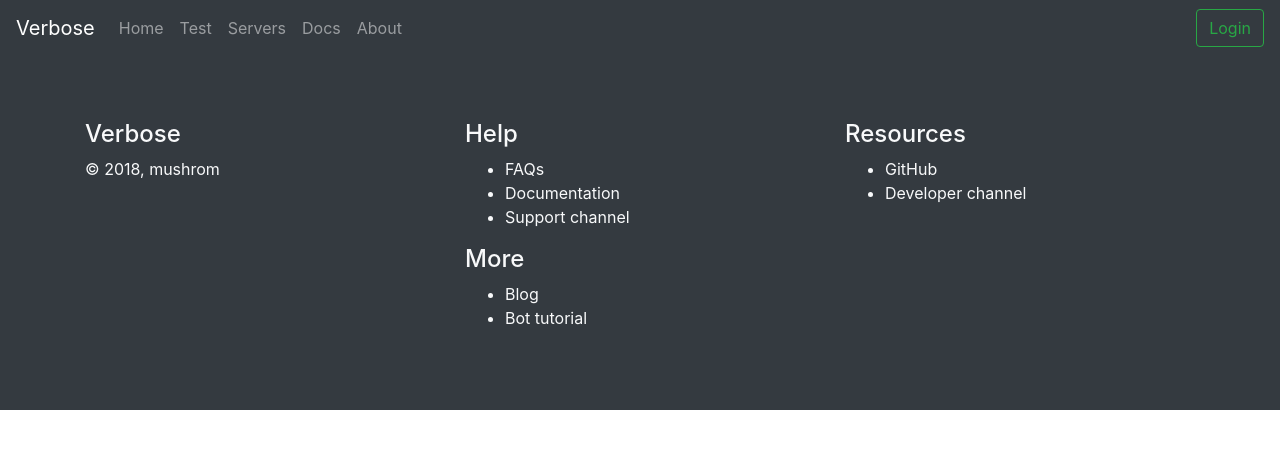
After one commit to mushrom/verbose-chat, a Django app: template backend/index_page/templates/index_page/footer_base.html in a window 1280 px wide. The commit adds this page. Shown: the top 449 px of the page. Run offline with Django 3.2, Linux system fonts and the light colour scheme; the template is opened without the code that fills it, so the values that code supplies are empty; style sheets or scripts are compiled from the project's sources; some libraries are stand-ins or nearby versions.

Commit message:
More styling, adding footer

```diff
--- a/backend/index_page/templates/index_page/base.html
+++ b/backend/index_page/templates/index_page/base.html
@@ -17,7 +17,7 @@
 		</noscript>
 		<script type="text/javascript" src="/static/bootstrap_bundle.js"></script>
 
-        <nav class="navbar navbar-expand-md navbar-dark bg-dark mb-4">
+        <nav class="navbar navbar-expand-md navbar-dark bg-dark">
             <a class="navbar-brand" href="#">Verbose</a>
             <button class="navbar-toggler" type="button" data-toggle="collapse" data-target="#navbarCollapse" aria-controls="navbarCollapse" aria-expanded="false" aria-label="Toggle navigation">
                 <span class="navbar-toggler-icon"></span>
@@ -54,5 +54,6 @@
         </nav>
 
         {% block content %} {% endblock %}
+		{% block footer %} {% endblock %}
     </body>
 </html>
--- /dev/null
+++ b/backend/index_page/templates/index_page/footer_base.html
@@ -0,0 +1,51 @@
+{% extends "index_page/base.html" %}
+
+{% block footer %}
+    <footer>
+        <div class="jumbotron jumbotron-fluid bg-dark text-light mb-0">
+            <div class="container">
+                <div class="row">
+                    <div class="col-md-4">
+                        <h4>Verbose</h4>
+                        &copy; 2018, mushrom
+                    </div>
+
+                    <div class="col-md-4">
+                        <h4>Help</h4>
+                        <ul>
+                            <li>FAQs</li>
+                            <li>Documentation</li>
+                            <li>Support channel</li>
+                        </ul>
+                    </div>
+
+                    <div class="col-md-4">
+                        <h4>Resources</h4>
+                        <ul>
+                            <li>GitHub</li>
+                            <li>Developer channel</li>
+                        </ul>
+                    </div>
+                </div>
+
+                <div class="row">
+                    <div class="col-md-4">
+                        <!-- spacer -->
+                    </div>
+
+                    <div class="col-md-4">
+                        <h4>More</h4>
+                        <ul>
+                            <li>Blog</li>
+                            <li>Bot tutorial</li>
+                        </ul>
+                    </div>
+
+                    <div class="col-md-4">
+                        <!-- spacer -->
+                    </div>
+                </div>
+            </div>
+        </div>
+    </footer>
+{% endblock %}
--- a/backend/static/css/verbose.css
+++ b/backend/static/css/verbose.css
@@ -11,6 +11,6 @@
 }
 
 .verbose-content-box {
-    max-height: calc(100vh - (2.25rem + 85px));
-    height:     calc(100vh - (2.25rem + 85px));
+    max-height: calc(100vh - (2.25rem + 60px));
+    height:     calc(100vh - (2.25rem + 60px));
 }
```
Also changed, not shown: backend/index_page/templates/index_page/footer.html (added, +24 -0 lines), backend/index_page/templates/index_page/index.html (+43 -22 lines).
